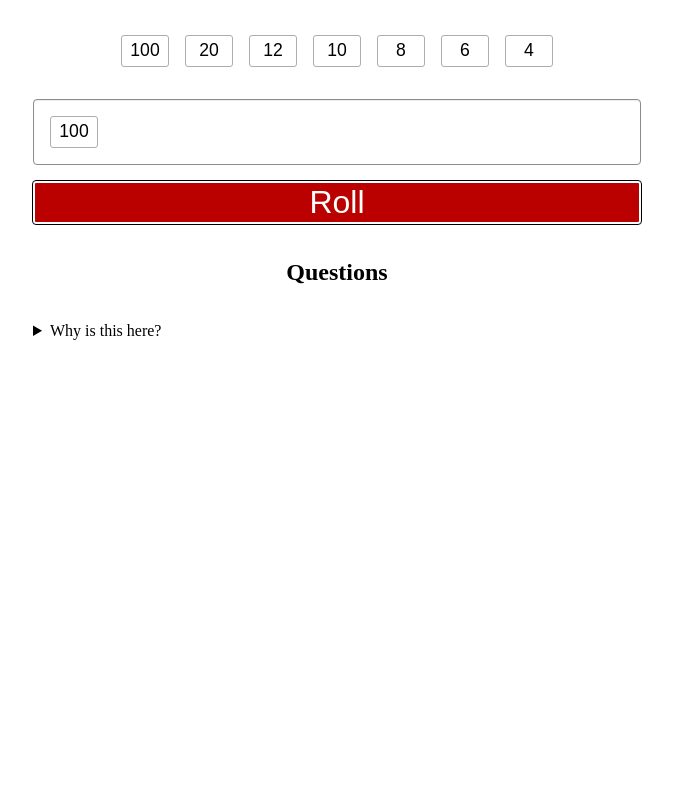
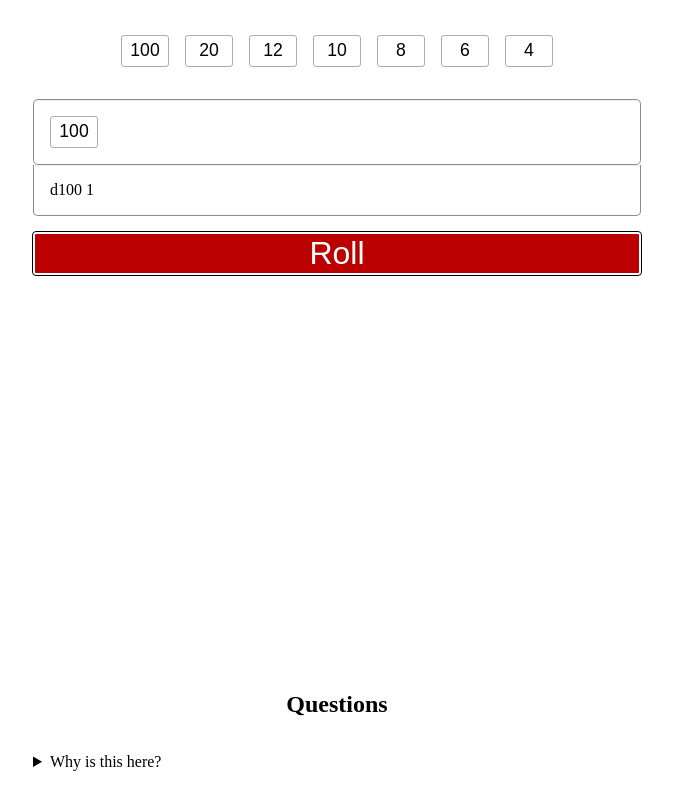
Before and after one commit to andrewsmith4814/dndice, a plain HTML site: page index.html in a window 1280 px wide. Both pictures are taken after a click on the button "100". Shown: the part 84-871 px from the top of the page, without its empty margins (303-976 px from the left). Before the commit the page ends 800 px from the top, so only its background shows below. Drawn offline with Linux system fonts and the light colour scheme.

Commit message:
Working on styling the dice selection description

```diff
--- a/css/dndice.css
+++ b/css/dndice.css
@@ -87,13 +87,27 @@ details>summary {
 /* Container for what dice you have ready to be rolled */
 #selected-dice {
      padding: 1rem;
-     border-radius: 4px;
+     border-radius: 0.3rem;
      box-shadow: inset 0 1px 1px rgba(0, 0, 0, .075);
      transition: border-color ease-in-out .15s, box-shadow ease-in-out .15s, -webkit-box-shadow ease-in-out .15s;
      border: 1px solid #8c8c8c;
      display: flex;
      flex-wrap: wrap;
      gap: 0.5rem;
+}
+
+/* Customizes the container that shows the total count of each die type */
+#selected-dice-breakdown>div {
+     display: flex;
+     flex-direction: row;
+     flex-wrap: wrap;
+     border-bottom-left-radius: 0.3rem;
+     border-bottom-right-radius: 0.3rem;
+     box-shadow: inset 0 1px 1px rgba(0, 0, 0, .075);
+     transition: border-color ease-in-out .15s, box-shadow ease-in-out .15s, -webkit-box-shadow ease-in-out .15s;
+     border: 1px solid #8c8c8c;
+     border-top: none;
+     padding: 1rem;
 }
 
 /* The giant button to actually do the rolling */
--- a/index.html
+++ b/index.html
@@ -49,7 +49,7 @@
                </details>
           </section>
 
-          <h2>Questions</h2>
+          <h2 style='margin-top:calc(50vh);'>Questions</h2>
           <section id='explanation'>
                <details>
                     <summary>Why is this here?</summary>
--- a/js/dndice.js
+++ b/js/dndice.js
@@ -24,7 +24,7 @@ const addButtonToSelected = function (button_elem) {
     // Take the button and append it to the end of selected_dice
     SELECTED_DICE_ELEMENT.appendChild(button_elem);
 
-    // Gather which dice have been selected, and put them into a list to show the breakdown
+    // Gather which dice have been selected, and put them into a list to show the breakdown. Clear out the old list
     if (SELECTED_DICE_BREAKDOWN.querySelector('div')) {
         SELECTED_DICE_BREAKDOWN.querySelector('div').remove();
     }
@@ -42,6 +42,8 @@ const addButtonToSelected = function (button_elem) {
         let breakdown_list_container = document.createElement('div');
         for (let die in breakdown) {
             let breakdown_node = document.createElement('div');
+            breakdown_node.innerText = ("d" + die) + ' ' + breakdown[die];
+            breakdown_list_container.appendChild(breakdown_node);
         }
         SELECTED_DICE_BREAKDOWN.appendChild(breakdown_list_container);
     }
```
